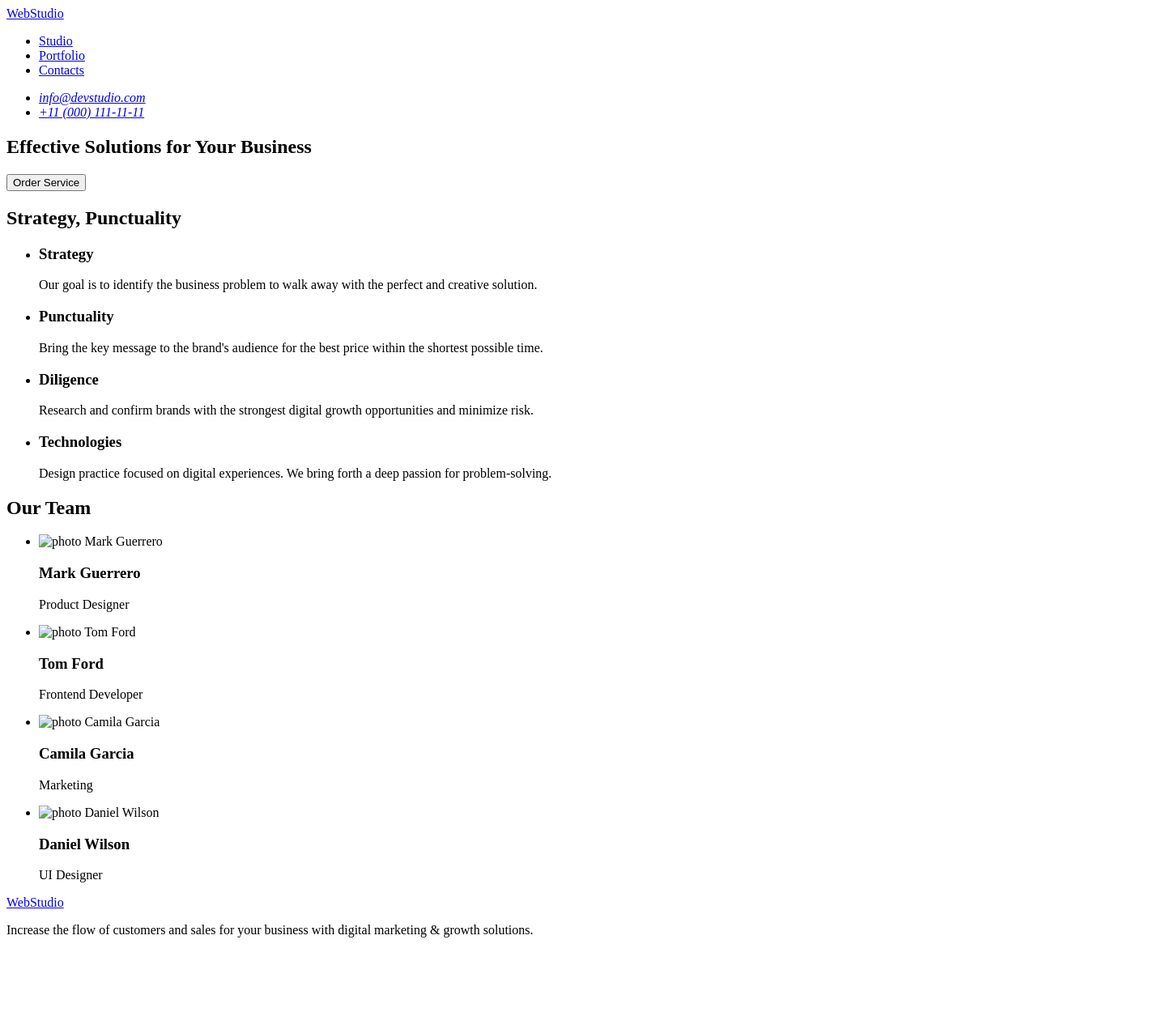
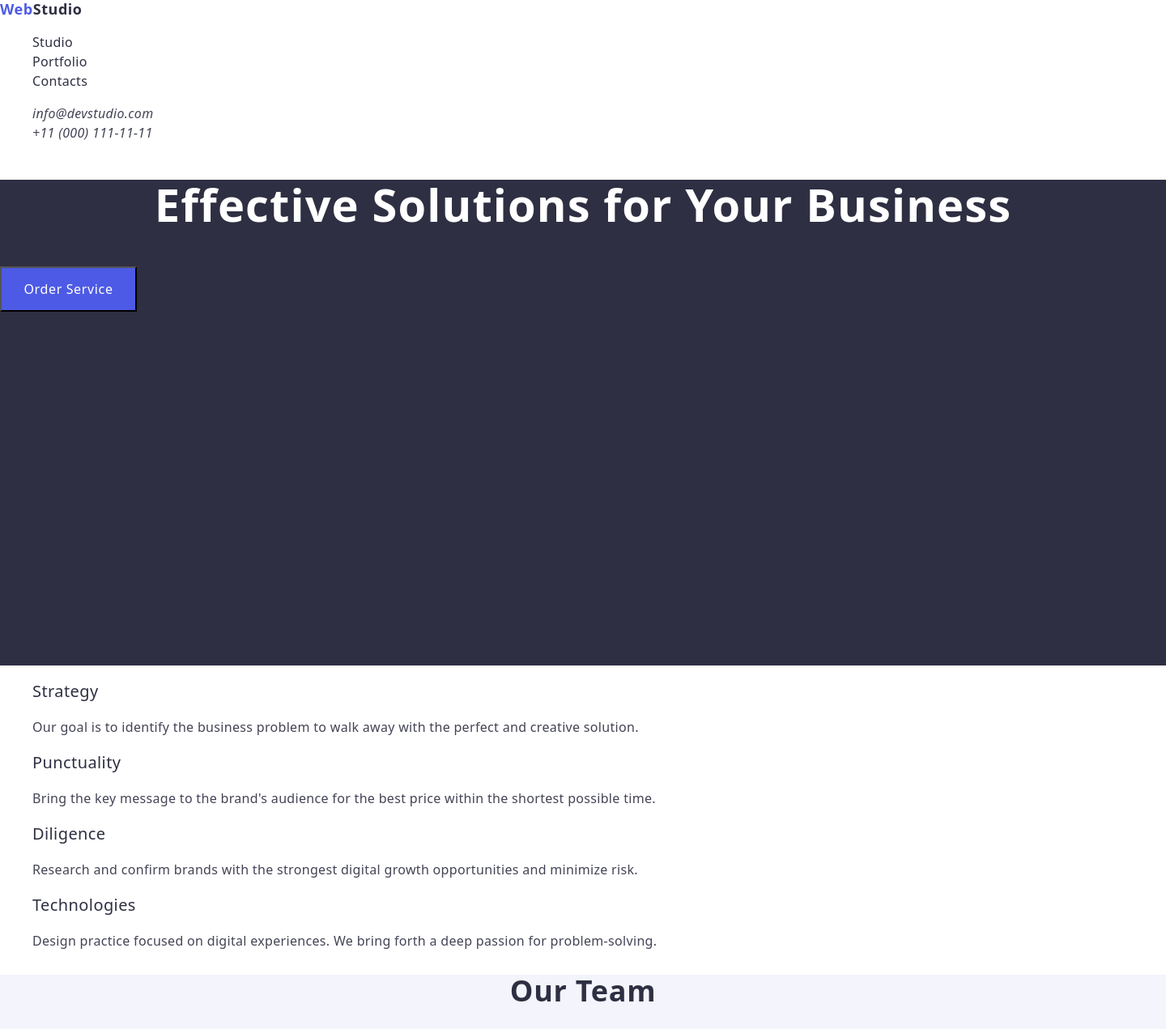
Before and after one commit to evelina2707/goit-markup-hw-02, a plain HTML site: page index.html in a window 1280 px wide. Shown: the top 1271 px of the page at 81% size, 1440 px wide, since content can reach past the window. Before the commit the page ends 1174 px from the top, so only its background shows below. Drawn offline with nearby package versions, Linux system fonts and the light colour scheme.

Commit message:
add style.css

```diff
--- /dev/null
+++ b/images/css/style.css
@@ -0,0 +1,206 @@
+/* font-family: "Roboto", sans-serif; */
+
+/* font-family: "Raleway", sans-serif; */
+
+ul {
+  list-style-type: none;
+}
+
+a {
+  text-decoration: none;
+}
+
+body {
+  font-family: "Roboto", sans-serif;
+}
+
+
+/* #region header */
+
+.nav-main {
+  font-weight: 500;
+  font-size: 16px;
+  line-height: 1.5;
+  letter-spacing: 0.02em;
+  color: #2e2f42;
+}
+
+
+.logo-main {
+  font-weight: 700;
+  font-size: 18px;
+  line-height: 1.16667;
+  letter-spacing: 0.03em;
+  color: #2e2f42;
+}
+
+.text-iris {
+  font-weight: 700;
+  font-size: 18px;
+  line-height: 1.16667;
+  letter-spacing: 0.03em;
+  color: #4d5ae5;
+}
+
+.nav-link {
+  font-weight: 500;
+  font-size: 16px;
+  line-height: 1.5;
+  letter-spacing: 0.02em;
+  color: #2e2f42;
+}
+
+.nav-link:hover,
+.nav-link:focus {
+  color: #404bbf;
+}
+
+.nav-link:active {
+  color: #404bbf;
+  text-decoration: underline;
+}
+
+.adress {
+  font-weight: 400;
+  font-size: 16px;
+  line-height: 1.5;
+  letter-spacing: 0.02em;
+  color: #434455;
+}
+
+.adress:hover {
+  color: #404bbf;
+}
+
+/* #endregion header */
+
+/* #region solutions */
+
+.main-section {
+  background-color: #2e2f42;
+  width: 1440px;
+  height: 600px;
+}
+
+.main-title {
+  font-weight: 700;
+  font-size: 56px;
+  line-height: 1.07143;
+  letter-spacing: 0.02em;
+  text-align: center;
+  color: #fff;
+}
+
+.main-button {
+  font-weight: 500;
+  font-size: 16px;
+  line-height: 1.5;
+  letter-spacing: 0.04em;
+  color: #fff;
+  background: #4d5ae5;
+  width: 169px;
+  height: 56px;
+}
+
+.main-button:hover {
+  background-color: #404bbf;
+}
+
+
+.menu-item {
+  font-weight: 500;
+  font-size: 20px;
+  line-height: 1.2;
+  letter-spacing: 0.02em;
+  color: #2e2f42;
+}
+
+.menu-item-list {
+  font-weight: 400;
+  font-size: 16px;
+  line-height: 1.5;
+  letter-spacing: 0.02em;
+  color: #434455;
+}
+
+/* #endregion solution */
+
+/* #region team */
+
+.section-team {
+  background: #f4f4fd;
+  width: 1440px;
+  height: 732px;
+}
+
+.section-title {
+  font-weight: 700;
+  font-size: 36px;
+  line-height: 1.11111;
+  letter-spacing: 0.02em;
+  text-align: center;
+  color: #2e2f42;
+}
+
+.menu-card {
+  background-color: #fff;
+  width: 264px;
+  height: 380px;
+}
+
+.image-item {
+  font-weight: 500;
+  font-size: 20px;
+  line-height: 1.2;
+  letter-spacing: 0.02em;
+  text-align: center;
+  color: #2e2f42;
+}
+.image-text-item {
+  font-weight: 400;
+  font-size: 16px;
+  line-height: 1.5;
+  letter-spacing: 0.02em;
+  text-align: center;
+  color: #434455;
+}
+
+/* #endregion team */
+
+/* #region portfolio */
+
+.section-portfolio {
+
+}
+
+/* #endregion portfolio */
+
+.card-portfolio {
+  background: #fff;
+}
+
+/* #region footer */
+
+.footer {
+  background: #2e2f42;
+  width: 1440px;
+  height: 312px;
+}
+
+.logo-footer {
+  font-weight: 700;
+  font-size: 18px;
+  line-height: 1.16667;
+  letter-spacing: 0.03em;
+  color: #f4f4fd;
+}
+
+.text-footer {
+  font-weight: 400;
+  font-size: 16px;
+  line-height: 1.5;
+  letter-spacing: 0.02em;
+  color: #f4f4fd;
+}
+
+/* #endregion footer */
--- a/index.html
+++ b/index.html
@@ -4,96 +4,207 @@
     <meta charset="UTF-8" />
     <meta name="viewport" content="width=device-width, initial-scale=1.0" />
     <title>Web studio</title>
+    <link rel="preconnect" href="https://fonts.googleapis.com" />
+    <link rel="preconnect" href="https://fonts.gstatic.com" crossorigin />
+    <link
+      href="https://fonts.googleapis.com/css2?family=Raleway:ital,wght@0,700;1,700&family=Roboto:ital,wght@0,100..900;1,100..900&display=swap"
+      rel="stylesheet"
+    />
+    <link rel="stylesheet" href="./images/css/style.css" />
+    <link
+      rel="stylesheet"
+      href="https://cdnjs.cloudflare.com/ajax/libs/modern-normalize/3.0.1/modern-normalize.min.css"
+    />
   </head>
   <body>
+    <!-- #region header -->
     <header>
-      <nav>
-        <a href="./index.html">WebStudio</a>
+      <nav class="nav-main">
+        <a href="./index.html" class="logo-main"
+          ><span class="text-iris">Web</span>Studio</a
+        >
         <ul>
-          <li><a href="#">Studio</a></li>
-          <li><a href="#">Portfolio</a></li>
-          <li><a href="#">Contacts</a></li>
+          <li><a href="#" class="nav-link">Studio</a></li>
+          <li>
+            <a href="#" class="nav-link">Portfolio</a>
+          </li>
+          <li>
+            <a href="#" class="nav-link">Contacts</a>
+          </li>
         </ul>
       </nav>
       <address>
         <ul>
-          <li><a href="mailto:info@devstudio.com">info@devstudio.com</a></li>
-          <li><a href="tel:+110001111111">+11 (000) 111-11-11</a></li>
+          <li>
+            <a href="mailto:info@devstudio.com" class="adress"
+              >info@devstudio.com</a
+            >
+          </li>
+          <li>
+            <a href="tel:+110001111111" class="adress">+11 (000) 111-11-11</a>
+          </li>
         </ul>
       </address>
     </header>
+    <!-- #region header -->
 
     <main>
-      <section>
-        <h1>Effective Solutions for Your Business</h1>
-        <button type="button">Order Service</button>
+      <!-- #region solutions -->
+      <section class="main-section">
+        <h1 class="main-title">Effective Solutions for Your Business</h1>
+        <button type="button" class="main-button">Order Service</button>
       </section>
-      <section>
-        <h2>Strategy, Punctuality</h2>
+      <section class="main-text">
         <ul>
           <li>
-            <h3>Strategy</h3>
-            <p>
+            <h3 class="menu-item">Strategy</h3>
+            <p class="menu-item-list">
               Our goal is to identify the business problem to walk away with the
               perfect and creative solution.
             </p>
           </li>
           <li>
-            <h3>Punctuality</h3>
-            <p>
+            <h3 class="menu-item">Punctuality</h3>
+            <p class="menu-item-list">
               Bring the key message to the brand's audience for the best price
               within the shortest possible time.
             </p>
           </li>
           <li>
-            <h3>Diligence</h3>
-            <p>
+            <h3 class="menu-item">Diligence</h3>
+            <p class="menu-item-list">
               Research and confirm brands with the strongest digital growth
               opportunities and minimize risk.
             </p>
           </li>
           <li>
-            <h3>Technologies</h3>
-
-            <p>
+            <h3 class="menu-item">Technologies</h3>
+            <p class="menu-item-list">
               Design practice focused on digital experiences. We bring forth a
               deep passion for problem-solving.
             </p>
           </li>
         </ul>
       </section>
-      <section>
-        <h2>Our Team</h2>
-        <ul>
+      <!-- #endregion solutions -->
+
+      <!-- #region team -->
+      <section class="section-team">
+        <h2 class="section-title">Our Team</h2>
+        <ul class="menu-card">
           <li>
-            <img src="./images/1.jpg" alt="photo Mark Guerrero" width="264" />
-            <h3>Mark Guerrero</h3>
-            <p>Product Designer</p>
+            <img
+              src="./images/img/people/1.jpg"
+              alt="photo Mark Guerrero"
+              width="264"
+            />
+            <h3 class="image-item">Mark Guerrero</h3>
+            <p class="image-text-item">Product Designer</p>
           </li>
           <li>
-            <img src="./images/2.jpg" alt="photo Tom Ford" width="264" />
-            <h3>Tom Ford</h3>
-            <p>Frontend Developer</p>
+            <img
+              src="./images/img/people/2.jpg"
+              alt="photo Tom Ford"
+              width="264"
+            />
+            <h3 class="image-item">Tom Ford</h3>
+            <p class="image-text-item">Frontend Developer</p>
           </li>
           <li>
-            <img src="./images/3.jpg" alt="photo Camila Garcia" width="264" />
-            <h3>Camila Garcia</h3>
-            <p>Marketing</p>
+            <img
+              src="./images/img/people/3.jpg"
+              alt="photo Camila Garcia"
+              width="264"
+            />
+            <h3 class="image-item">Camila Garcia</h3>
+            <p class="image-text-item">Marketing</p>
           </li>
           <li>
-            <img src="./images/4.jpg" alt="photo Daniel Wilson" width="264" />
-            <h3>Daniel Wilson</h3>
-            <p>UI Designer</p>
+            <img
+              src="./images/img/people/4.jpg"
+              alt="photo Daniel Wilson"
+              width="264"
+            />
+            <h3 class="image-item">Daniel Wilson</h3>
+            <p class="image-text-item">UI Designer</p>
           </li>
         </ul>
       </section>
+      <!-- #endregion team -->
+
+      <!-- #region portfolio -->
+      <section class="section-portfolio">
+        <h2 class="section-title">Our Portfolio</h2>
+        <ul>
+          <li class="card-portfolio">
+            <img
+              src="./images/img/portfolio/img1.jpg"
+              alt="banking app"
+              width="360px"
+            />
+            <h3 class="image-item">Banking App</h3>
+            <p class="image-text-item">App</p>
+          </li>
+          <li class="card-portfolio">
+            <img
+              src="./images/img/portfolio/img2.jpg"
+              alt="cashless payment"
+              width="360px"
+            />
+            <h3 class="image-item">Cashless Payment</h3>
+            <p class="image-text-item">Marketing</p>
+          </li>
+          <li class="card-portfolio">
+            <img
+              src="./images/img/portfolio/img3.jpg"
+              alt="meditation app"
+              width="360px"
+            />
+            <h3 class="image-item">Meditation App</h3>
+            <p class="image-text-item">App</p>
+          </li>
+          <li class="card-portfolio">
+            <img
+              src="./images/img/portfolio/img4.jpg"
+              alt="taxi service"
+              width="360px"
+            />
+            <h3 class="image-item">Taxi Service</h3>
+            <p class="image-text-item">Marketing</p>
+          </li>
+          <li class="card-portfolio">
+            <img
+              src="./images/img/portfolio/img5.jpg"
+              alt="screen illustrations"
+              width="360px"
+            />
+            <h3 class="image-item">Screen Illustrations</h3>
+            <p class="image-text-item">Design</p>
+          </li>
+          <li class="card-portfolio">
+            <img
+              src="./images/img/portfolio/img6.jpg"
+              alt="online courses"
+              width="360px"
+            />
+            <h3 class="image-item">Online Courses</h3>
+            <p class="image-text-item">Marketing</p>
+          </li>
+        </ul>
+      </section>
+      <!-- #endregion portfolio -->
     </main>
-    <footer>
-      <a href="./index.html">WebStudio</a>
-      <p>
+
+    <!-- #region footer -->
+    <footer class="footer">
+      <a href="./index.html" class="logo-footer"
+        ><span class="iris">Web</span>Studio</a
+      >
+      <p class="text-footer">
         Increase the flow of customers and sales for your business with digital
         marketing & growth solutions.
       </p>
     </footer>
+    <!-- #endregion footer -->
   </body>
 </html>
```
Also changed, not shown: images/css/styles.css (deleted), images/img/people/1.jpg (renamed from images/img/1.jpg), images/img/people/2.jpg (renamed from images/img/2.jpg), images/img/people/3.jpg (renamed from images/img/3.jpg), images/img/people/4.jpg (renamed from images/img/4.jpg), images/img/portfolio/img1.jpg (added), images/img/portfolio/img2.jpg (added), images/img/portfolio/img3.jpg (added), images/img/portfolio/img4.jpg (added), images/img/portfolio/img5.jpg (added), images/img/portfolio/img6.jpg (added), 3 other files.
